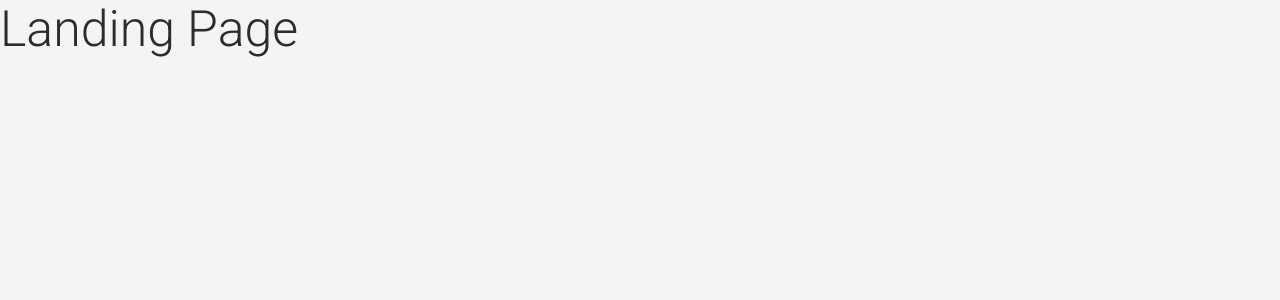
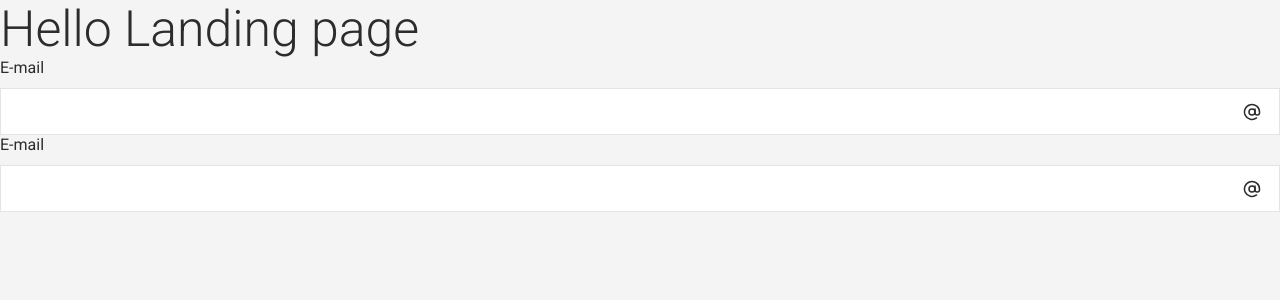
Before and after one commit to lucasemn1/boticash, a React (Create React App) app: page / in a window 1280 px wide. Shown: the top 300 px of the page. Built offline with nearby package versions, Linux system fonts and the light colour scheme.

Commit message:
Inserindo o componente de input

```diff
--- /dev/null
+++ b/src/components/Input/Input.tsx
@@ -0,0 +1,56 @@
+import { ChangeEvent, FC } from "react";
+
+// Styles
+import {
+  InputContainer,
+  Label,
+  InputField,
+  InputBox,
+  InputIconBox,
+} from "./style";
+
+interface IProps {
+  value?: string;
+  type?: "text" | "email" | "number" | "date";
+  label?: string;
+  name?: string;
+  required?: boolean;
+  placeholder?: string;
+  onSetValue?: Function;
+}
+
+const Input: FC<IProps> = ({
+  label,
+  name,
+  placeholder,
+  children,
+  value,
+  type,
+  required,
+  onSetValue,
+}) => {
+  function handleInput(event: ChangeEvent<HTMLInputElement>) {
+    if (onSetValue) {
+      onSetValue(event.target.value);
+    }
+  }
+
+  return (
+    <InputContainer>
+      <Label>{label}</Label>
+      <InputBox>
+        <InputField
+          type={type ?? "text"}
+          placeholder={placeholder}
+          value={value}
+          name={name}
+          onChange={handleInput}
+          required={required}
+        />
+        <InputIconBox>{children}</InputIconBox>
+      </InputBox>
+    </InputContainer>
+  );
+};
+
+export default Input;
--- /dev/null
+++ b/src/components/Input/style.ts
@@ -0,0 +1,34 @@
+import styled from "styled-components";
+
+export const InputContainer = styled.div`
+  display: flex;
+  flex-direction: column;
+`;
+
+export const Label = styled.label`
+  font-size: 16px;
+  margin-bottom: 11px;
+`;
+
+export const InputBox = styled.div`
+  height: 47px;
+  background-color: ${({ theme }) => theme.colors.getBackgroundColor2()};
+  font-size: 16px;
+  border: 1px solid ${({ theme }) => theme.colors.getBorderColor()};
+  display: flex;
+`;
+
+export const InputField = styled.input`
+  padding: 0 5px 0 23px;
+  height: 100%;
+  width: 100%;
+  border: none;
+`;
+
+export const InputIconBox = styled.div`
+  padding: 0 18px 0 10px;
+  height: 100%;
+  display: flex;
+  justify-content: center;
+  align-items: center;
+`;
--- a/src/pages/Landing/Landing.tsx
+++ b/src/pages/Landing/Landing.tsx
@@ -1,14 +1,41 @@
-import { FC, useEffect } from "react";
+import { FC, useEffect, useState } from "react";
+
+// Components
+import Input from "../../components/Input/Input";
+import { AtSign } from "react-feather";
 
 const Landing: FC = () => {
+  const [email, setEmail] = useState<string>("");
+
   // onMounted
   useEffect(() => {
     document.title = "Boticash | Crie uma nova conta ou faça login.";
   }, []);
 
   return (
-    <h1>Landing Page</h1>
+    <>
+      <h1>Hello Landing page</h1>
+      <Input
+        label="E-mail"
+        type="email"
+        name="email"
+        value={email}
+        onSetValue={setEmail}
+      >
+        <AtSign size="18" />
+      </Input>
+
+      <Input
+        label="E-mail"
+        type="email"
+        name="email"
+        value={email}
+        onSetValue={setEmail}
+      >
+        <AtSign size="18" />
+      </Input>
+    </>
   );
-}
+};
 
 export default Landing;
--- a/src/styles/themes.ts
+++ b/src/styles/themes.ts
@@ -19,6 +19,7 @@ export interface ITheme {
     getBackgroundColor2: () => string;
     getBackgroundContrastColor: () => string;
     getBackgroundContrastColor2: () => string;
+    getBorderColor: () => string;
   },
 }
 
@@ -52,6 +53,10 @@ export const lightTheme: ITheme = {
 
     getBackgroundContrastColor2() {
       return this.light2;
+    },
+
+    getBorderColor() {
+      return this.light4;
     }
   }
 }
```
Also changed, not shown: package.json (+4 -3 lines), 1 other file (tests, documents, lock files or other folders).
